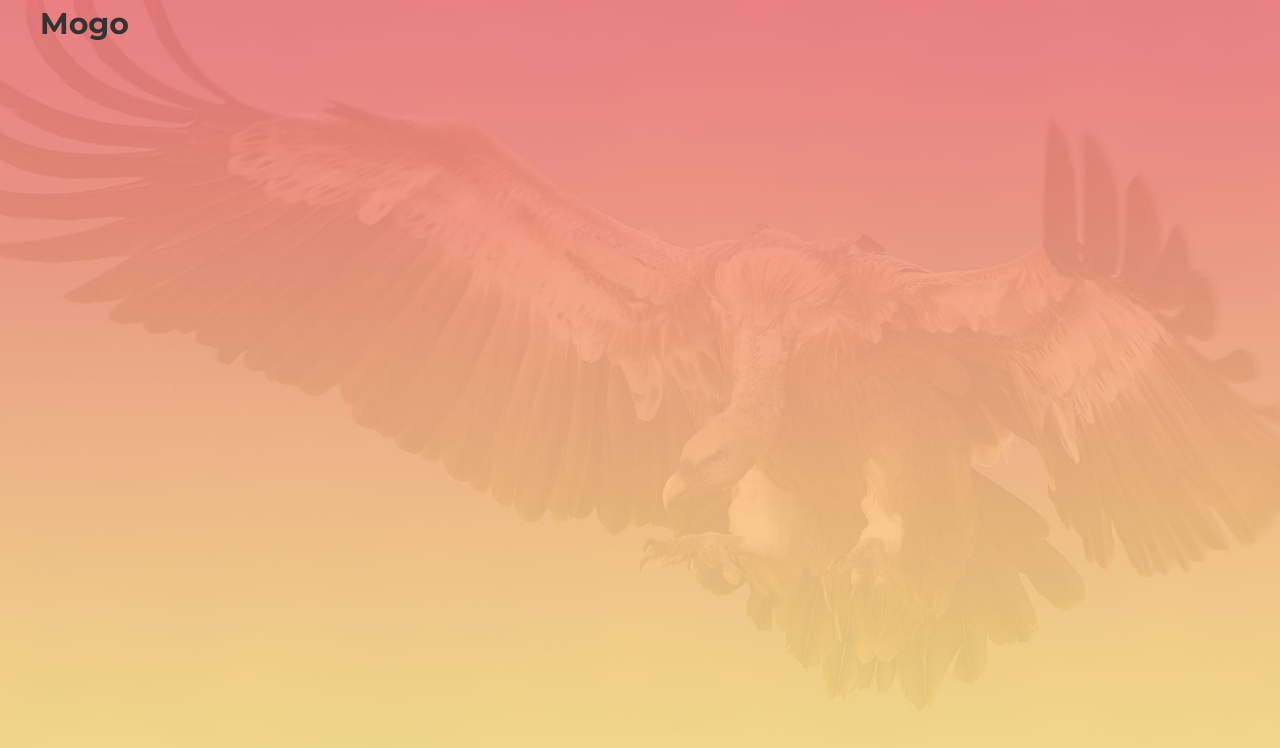
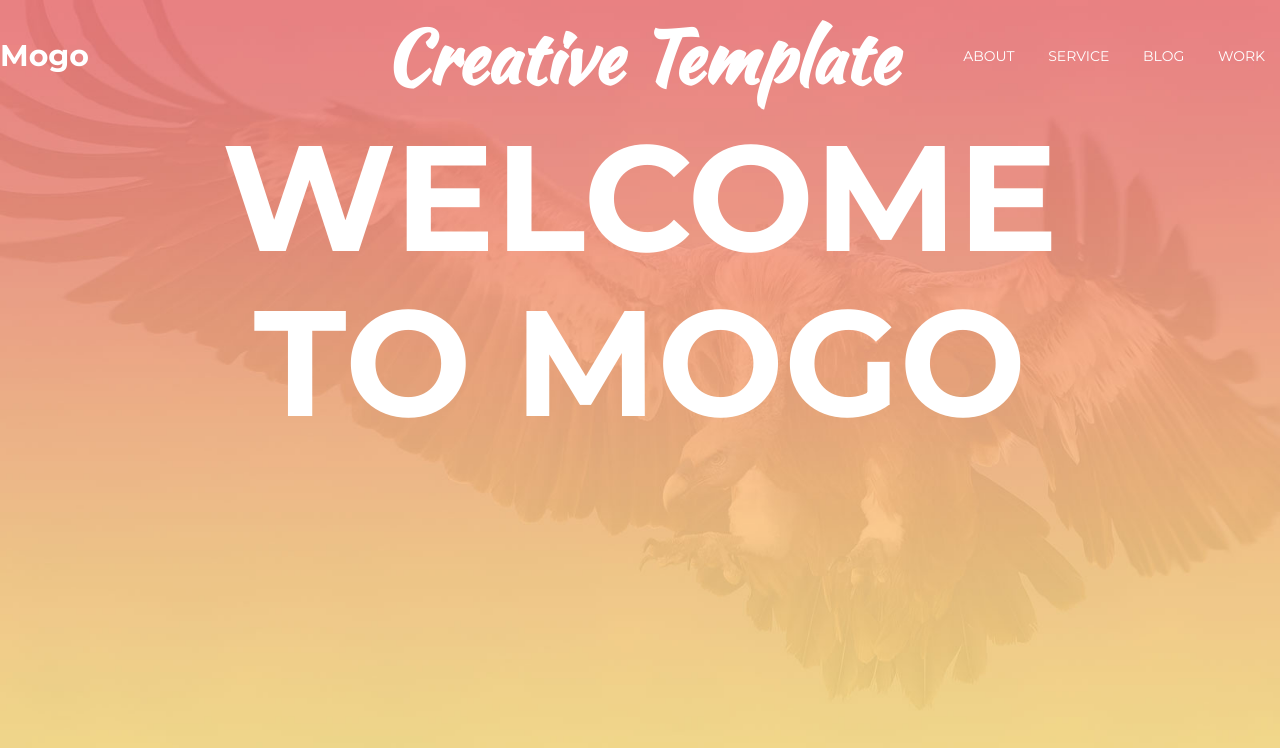
Before and after one commit to ruslanofc/mogo, a plain HTML site: page index.html in a window 1280 px wide. Drawn offline with Linux system fonts and the light colour scheme.

Commit message:
next_step

```diff
--- a/assets/css/style.css
+++ b/assets/css/style.css
@@ -17,6 +17,18 @@ h1, h2, h3, h4,  h5 {
     margin: 0;
 }
 
+
+
+.header{
+    padding-top: 30px;
+    width: 100%;
+    position: absolute;
+    top: 0;
+    left: 0;
+    right: 0;
+    z-index: 1000;
+}
+
 .container {
     width: 100%;
     max-width: 1200px;
@@ -30,5 +42,84 @@ h1, h2, h3, h4,  h5 {
     background:
     url("../images/intro.jpg") center
     no-repeat;
+    -webkit-background-size: cover;
     background-size: cover;
 }
+
+.intro_inner {
+    width: 100%;
+    max-width: 880px;
+    margin: 0 auto;
+}
+
+.intro_suptitle {
+    font-size: 72px;
+    color: #fff;
+    font-family: 'Kaushan Script', cursive;
+    text-align: center;
+}
+
+.intro_title{
+    font-size: 150px;
+    font-weight: 700;
+    text-transform: uppercase;
+    color: #fff;
+    text-align: center;
+    line-height: 1.1;
+}
+
+.header_logo{
+    font-size: 30px;
+    font-weight: 700;
+    color: #fff;
+}
+
+.nav{
+    text-transform: uppercase;
+    font-size: 14px;
+}
+
+.header_inner{
+    display: flex;
+    justify-content: space-between;
+    align-items: center;
+}
+
+.nav_link{
+    text-decoration: none;
+    color: #fff;
+
+    display: inline-block;
+    vertical-align: top;
+    margin: 15px;
+    position: relative;
+
+    transition: 0.2s linear;
+}
+
+.nav_link:after{
+    content: "";
+    display: block;
+
+    width: 100%;
+    height: 3px;
+
+    background-color: #fce38a;
+
+    opacity: 0;
+
+    position: absolute;
+    top: 100%;
+    left: 0;
+    z-index: 1;
+
+    transition: opacity 0.2s linear;
+}
+
+.nav_link:hover{
+    color: #fce38a;
+}
+
+.nav_link:hover::after{
+    opacity: 1;
+}
--- a/index.html
+++ b/index.html
@@ -7,13 +7,33 @@
     <meta http-equiv="X-UA-Compatible" content="ie=edge">
     <link rel="stylesheet" href="assets/css/style.css">
     <title>Mogo</title>
+    <script> var evens = _.filter([1, 2, 3, 4, 5, 6], function(num){ return num % 2 == 0; });</script>
 </head>
+
 <body>
+    <header class="header">
+        <div class="contaeiner">
+            <div class="header_inner">
+                <div class="header_logo">Mogo</div>
+
+                <nav class="nav">
+                    <a class="nav_link" href='#'>About</a>
+                    <a class="nav_link" href='#'>Service</a>
+                    <a class="nav_link" href='#'>Blog</a>
+                    <a class="nav_link" href='#'>Work</a>
+                </nav>
+            </div>
+        </div>
+    </header>
+
     <div class="intro">
-    <div class="container">
-        <h1>Mogo</h1>
+        <div class="container">
+            <div class="intro_inner">
+                <h2 class="intro_suptitle">Creative Template</h2>
+                <h1 class="intro_title">WELCOME TO MOGO</h1>
+            </div>
+        </div>
     </div>
-</div>
 
 </body>
 </html>
```
